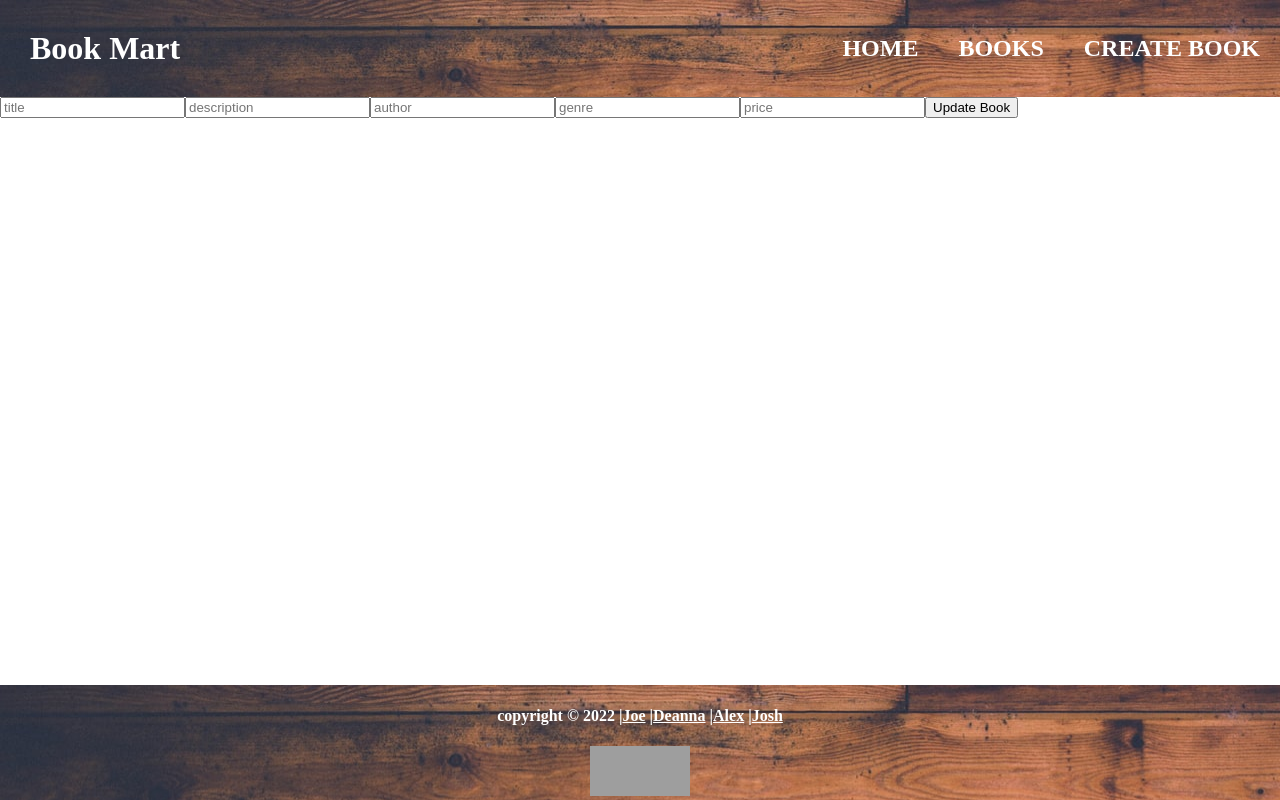
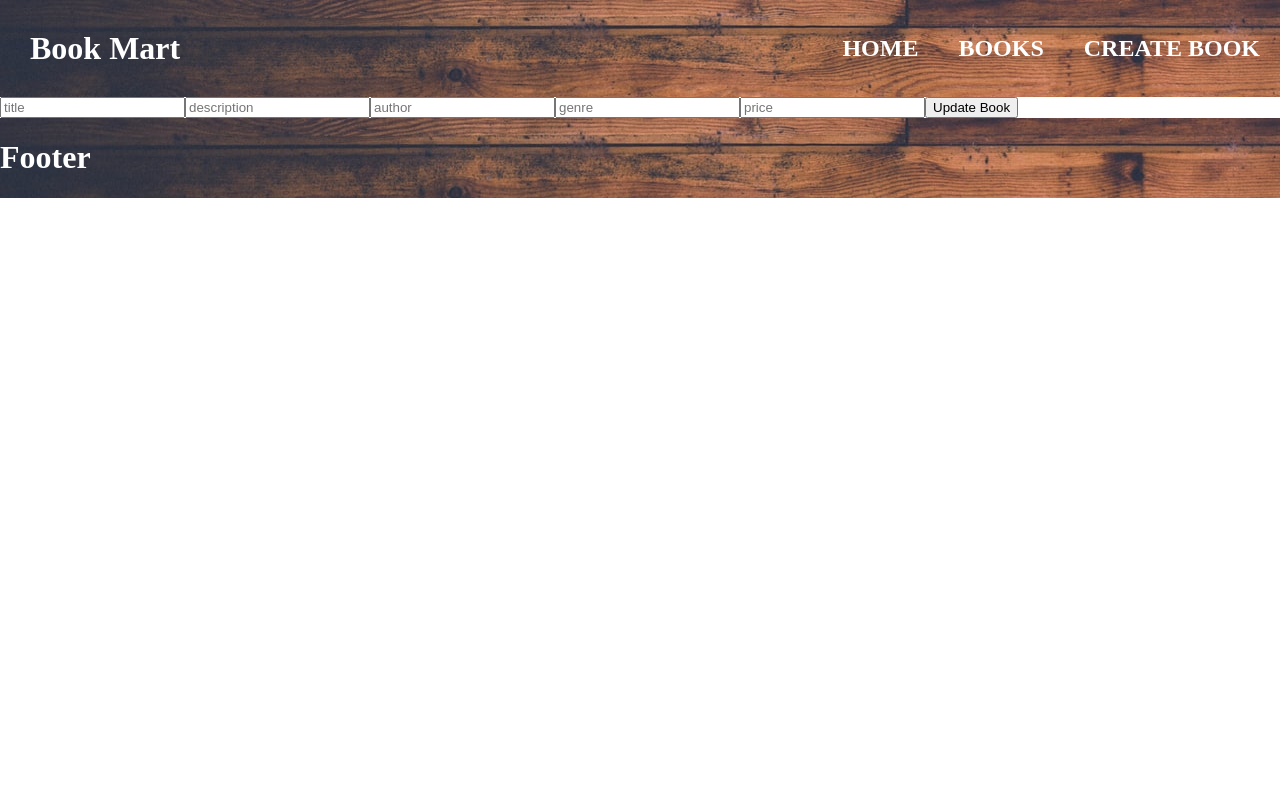
Before and after one commit to Dekann30/Books-Mart-Frontend, a React (Create React App) app: page /books/1/update in a window 1280 px wide. Built offline with nearby package versions, Linux system fonts and the light colour scheme; no server answers; grey boxes are pictures that could not be loaded.

Commit message:
Revert "Footerstyling"

```diff
--- a/src/components/Footer.jsx
+++ b/src/components/Footer.jsx
@@ -4,42 +4,10 @@ const StyledFooter = styled.footer`
   background: black;
   color: white;
   background-image: url(${props => props.bg});
-  text-align: center;
-  position: fixed;
-  left: 0;
-  bottom: 0;
-  width: 100%;
-`
-
-const StyledImage = styled.img`
-  width: 100px;
-  height: 50px
-`
-
-const StyledAnchor = styled.a`
-a { text-decoration: none; }
-a:visited { text-decoration: none; }
-a:hover { text-decoration: none; }
-a:focus { text-decoration: none; }
-a:hover, a:active { text-decoration: none; }
-color: white;
 `
 
 export default function Footer({ woodBg }) {
   return (
-    <StyledFooter bg={woodBg} >
-      <div>
-        <h4>
-          copyright &copy; 2022 |
-          <StyledAnchor href='https://github.com/SunghunP'>Joe</StyledAnchor> |
-          <StyledAnchor href='https://github.com/Dekann30'>Deanna</StyledAnchor> |
-          <StyledAnchor href='https://github.com/dominikconway'>Alex</StyledAnchor> |
-          <StyledAnchor href='https://github.com/Banditolabs'>Josh</StyledAnchor>
-        </h4>
-          <a href='https://github.com/Dekann30/Books-Mart-Frontend'>
-            <StyledImage src='https://i.imgur.com/hVB3Qs5.png' alt='github logo'></StyledImage>
-          </a>
-      </div>
-    </StyledFooter>
+    <StyledFooter bg={woodBg} ><h1>Footer</h1></StyledFooter>
   )
 }
```
